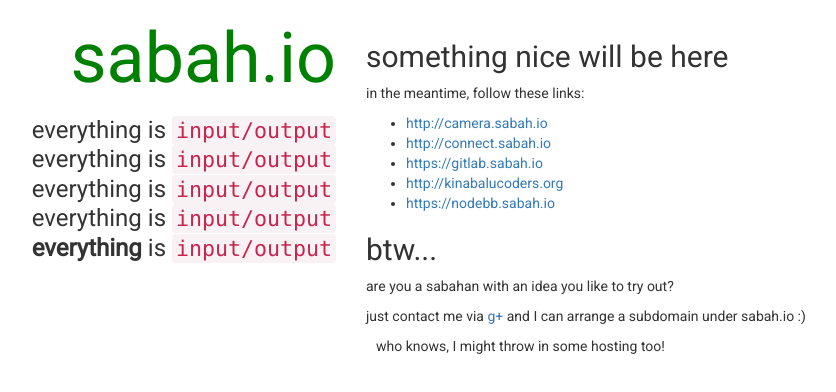
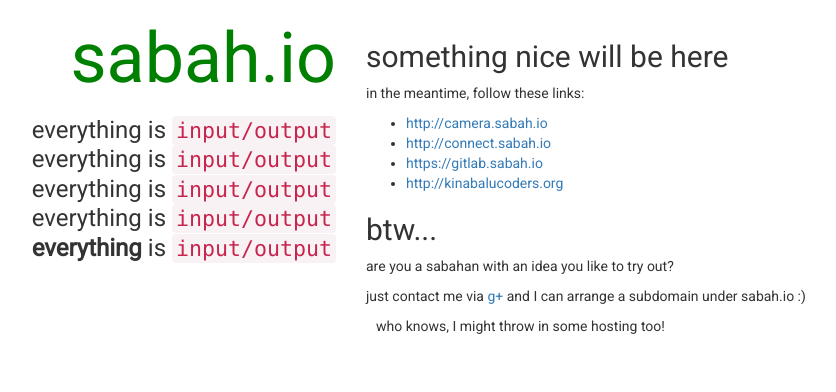
Before and after one commit to endofline/kambing-soon.sabah.io, a plain HTML site: page index.html in a window 1280 px wide. Shown: the whole page, without its empty margins (94-930 px from the left). Drawn offline with nearby package versions, Linux system fonts and the light colour scheme.

Commit message:
removed long ago nodebb installation

```diff
--- a/index.html
+++ b/index.html
@@ -43,9 +43,6 @@
                     <li>
                         <a href="http://kinabalucoders.org">http://kinabalucoders.org</a>
                     </li>
-                    <li>
-                        <a href="https://nodebb.sabah.io">https://nodebb.sabah.io</a>
-                    </li>
                 </ul>
 
                 <h2>btw...</h2>
```
